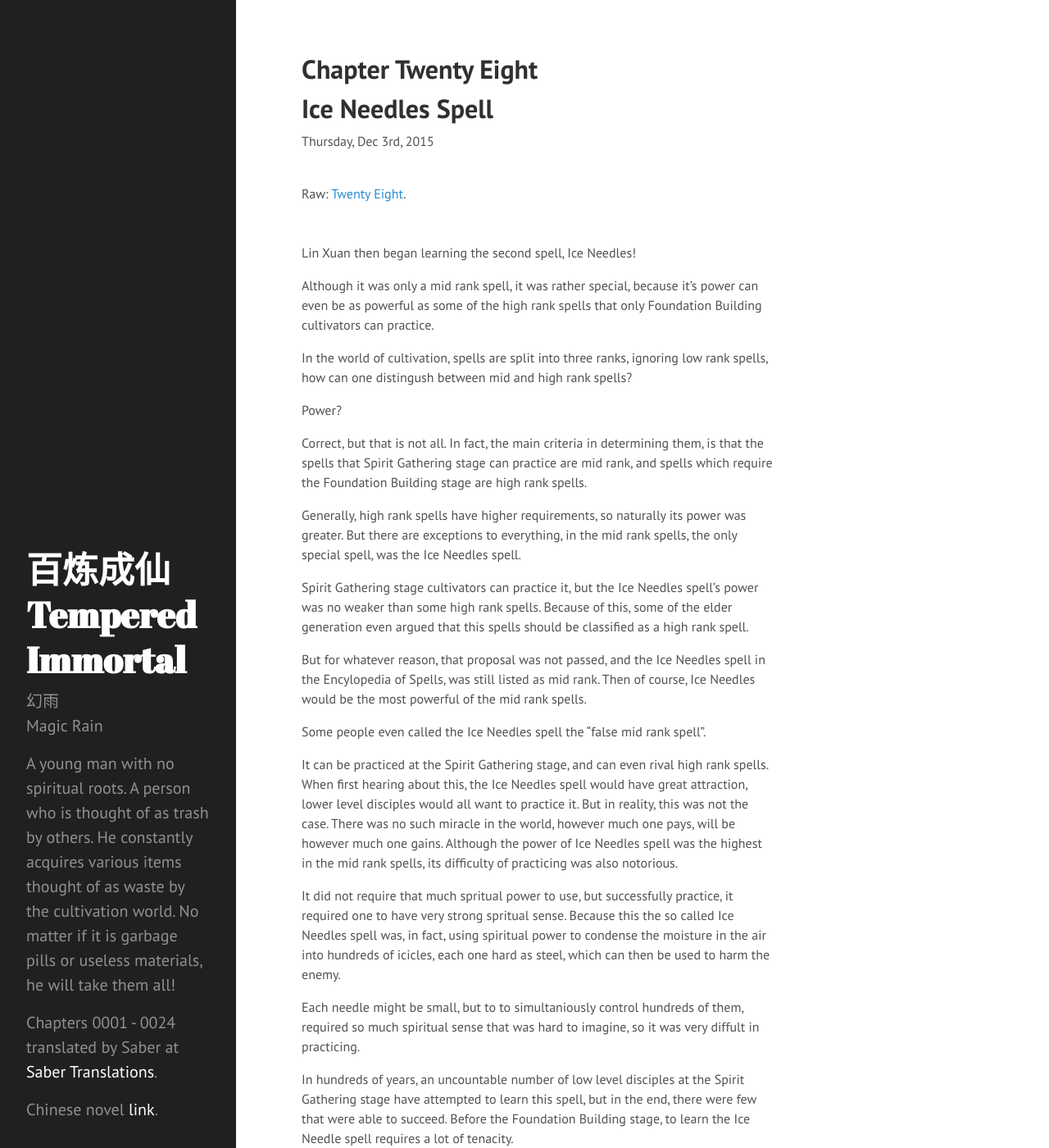
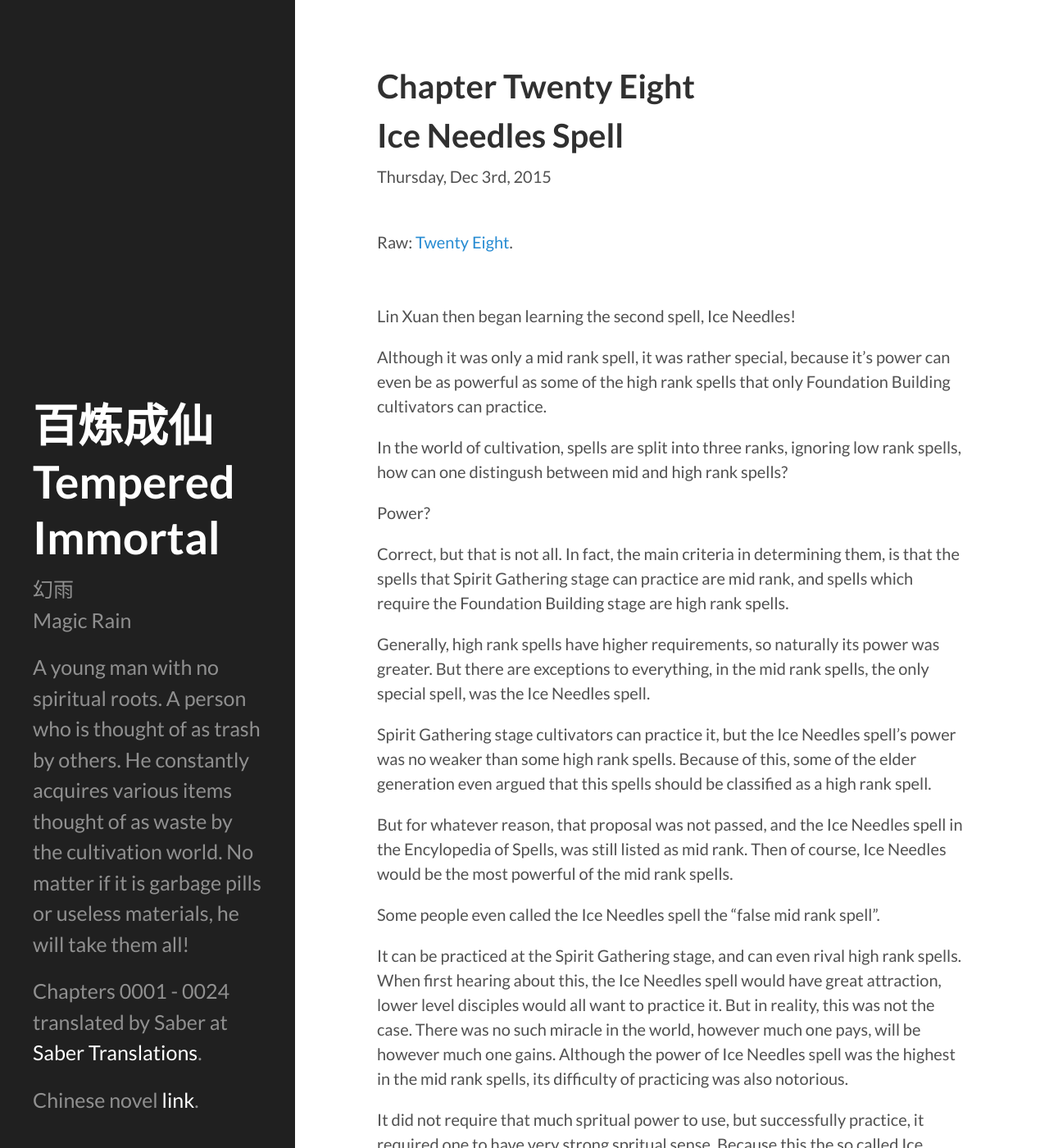
Before and after one commit to blcxtranslations/blcx, a Jekyll site: the page built from _translated/chapter-0028.md, in a window 1280 px wide and 1400 px high. Shown: the whole window at 82% size. Built offline with Jekyll 4.4.1, drawn with Linux system fonts in a browser that asks for light colours; some of the changed text lies outside the part shown.

Commit message:
Chapter 0028 and font + style changes

```diff
--- a/_includes/head.html
+++ b/_includes/head.html
@@ -23,6 +23,7 @@
   <link rel="stylesheet" href="{{ site.baseurl }}/css/style.css">
 
   <!-- Font -->
-  <link rel="stylesheet" href="http://fonts.googleapis.com/css?family=PT+Sans:400,400italic,700|Abril+Fatface">
+  <link href='https://fonts.googleapis.com/css?family=Lato:400,700' rel='stylesheet' type='text/css'>
+  <!-- <link rel="stylesheet" href="http://fonts.googleapis.com/css?family=PT+Sans:400,400italic,700|Abril+Fatface"> -->
 
 </head>
--- a/css/hyde.css
+++ b/css/hyde.css
@@ -41,7 +41,7 @@ html {
 }
 @media (min-width: 58em) {
   html {
-    font-size: 16px;
+    font-size: 20px;
   }
 }
 
@@ -80,7 +80,7 @@ html {
   color: #fff;
   margin-top: 0;
   font-family: "Abril Fatface", serif;
-  font-size: 2.75rem;
+  font-size: 3.25rem;
 }
 
 /* Sidebar nav */
--- a/css/style.css
+++ b/css/style.css
@@ -1,3 +1,12 @@
+html {
+  font-family: 'Lato', sans-serif;
+}
+
+.sidebar-about h1 {
+  font-family: 'Lato', sans-serif;
+  font-size: 2.75rem;
+}
+
 ul {
   list-style-type: none;
 }
```
Also changed, not shown: _translated/chapter-0028.md (+1 -9 lines).
